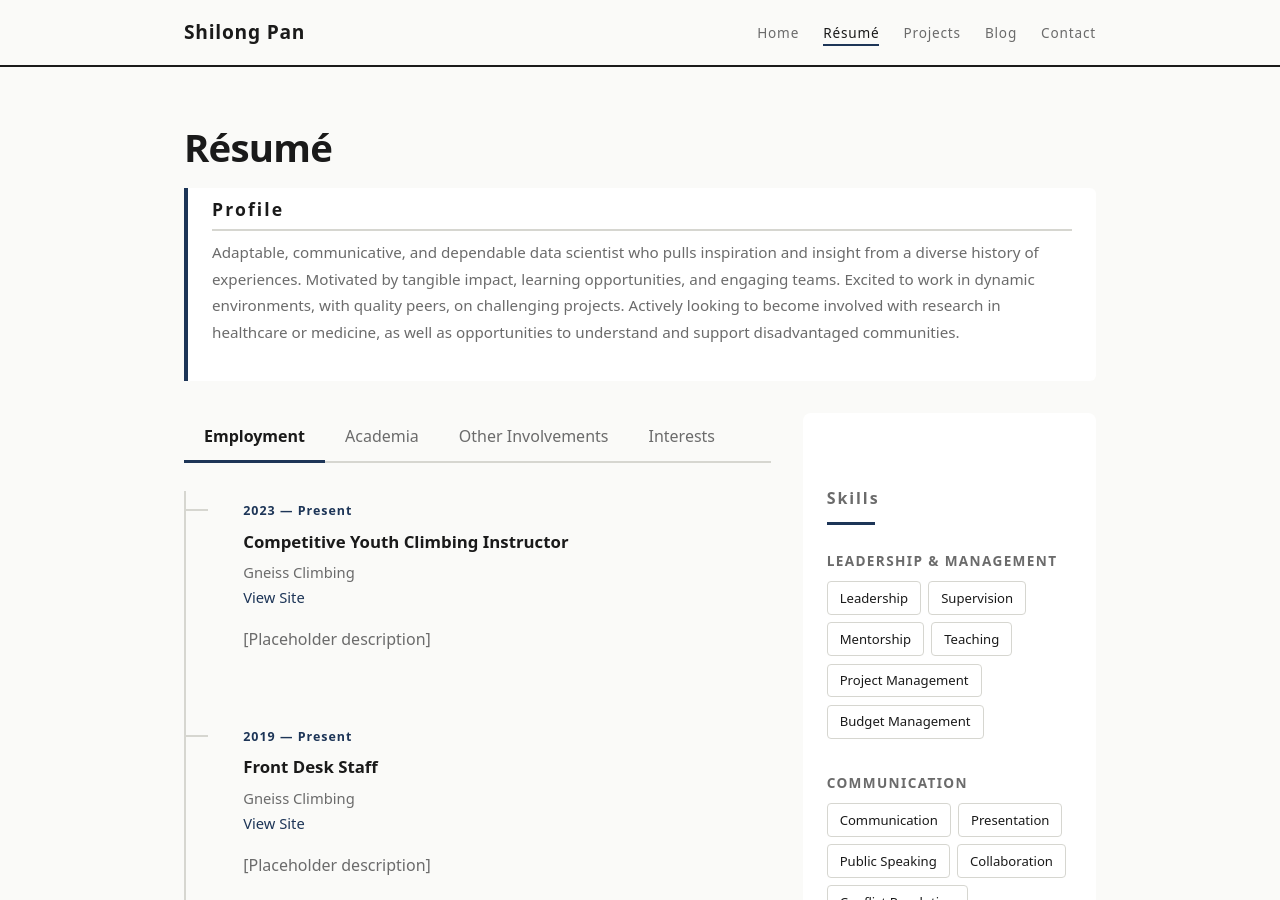
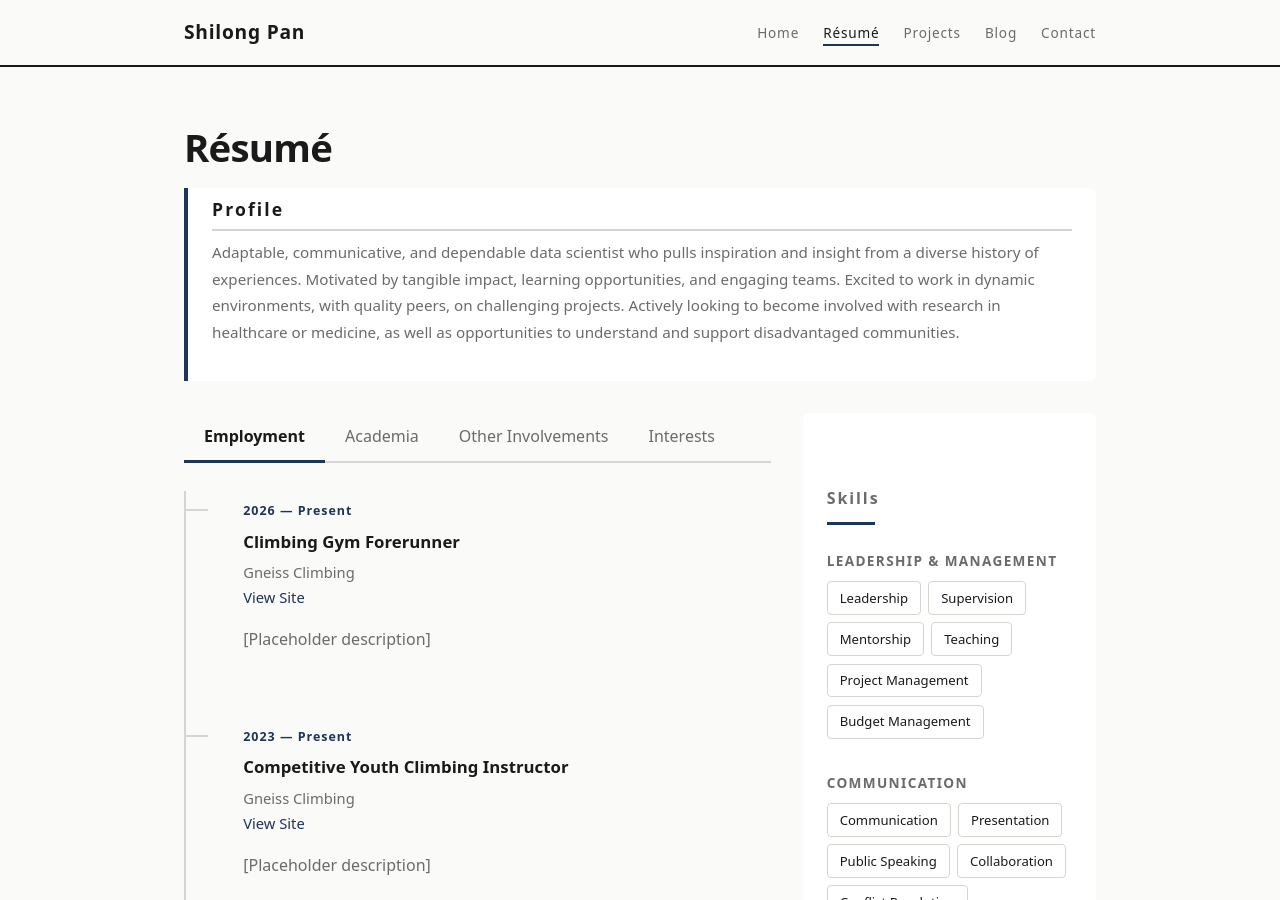
Before and after one commit to ShilongPan/ShilongPan.github.io, a Jekyll site: the page resume.html, which Jekyll copies as it is, in a window 1280 px wide and 900 px high. Built offline with Jekyll 4.4.1, drawn with Linux system fonts in a browser that asks for light colours.

Commit message:
add line

```diff
--- a/resume.html
+++ b/resume.html
@@ -68,6 +68,14 @@
       <div class="resume-panel" id="panel-employment" role="tabpanel"
            aria-labelledby="tab-employment">
       <div class="timeline">
+        <!-- Climbing Gym Forerunner -->
+        <div class="timeline-item" data-skills="communication,collaboration,adaptability,time-management,problem-solving,english,physical-training">
+          <span class="year">2026 — Present</span>
+          <h3>Climbing Gym Forerunner</h3>
+          <p class="org">Gneiss Climbing<br><a href="https://gneissclimbing.com">View Site</a></p>
+          <p>[Placeholder description]</p>
+        </div>
+        <div class="timeline-divider"></div>
         <!-- Competitive Youth Climbing Instructor -->
         <div class="timeline-item" data-skills="supervision,mentorship,teaching,leadership,communication,public-speaking,collaboration,cultural-sensitivity,adaptability,time-management,problem-solving,english,asl,mandarin,physical-training">
           <span class="year">2023 — Present</span>
```
